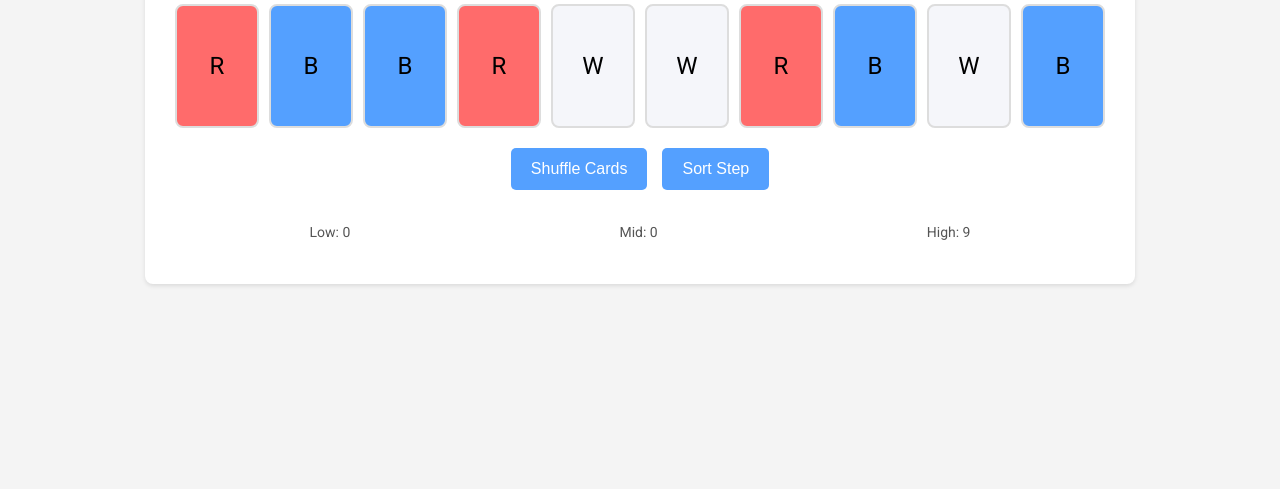
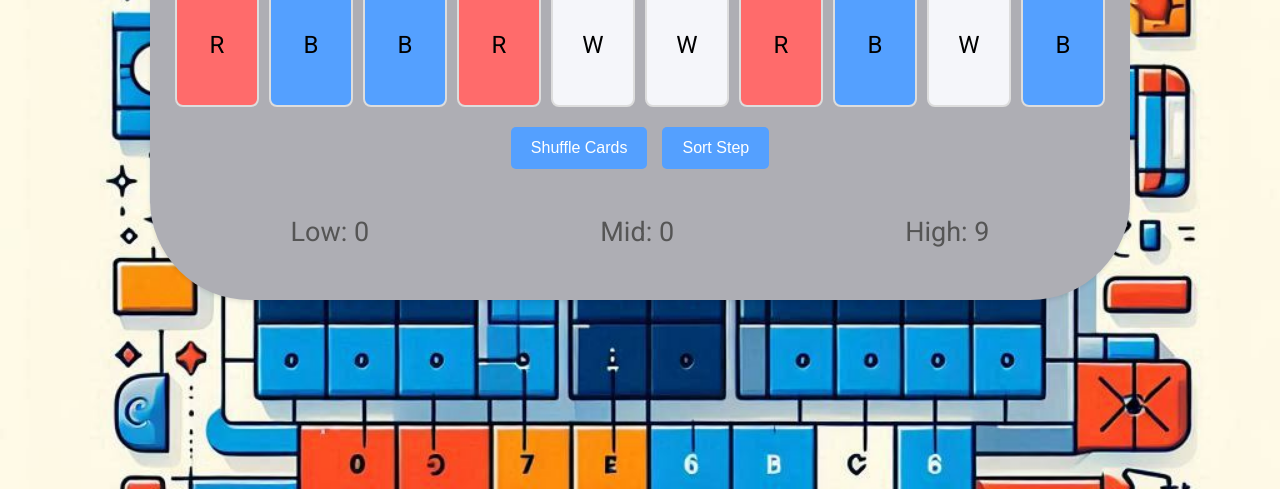
Before and after one commit to L-RexTech/DutchFlagAlorithm, a plain HTML site: page index.html in a window 1280 px wide. Shown: the part 311-800 px from the top of the page. Drawn offline with Linux system fonts and the light colour scheme.

Commit message:
background+fontSize

```diff
--- a/style.css
+++ b/style.css
@@ -4,7 +4,10 @@
 /* General Styles */
 body {
   font-family: 'Roboto', sans-serif;
-  background-color: #f4f4f4;
+  background-image: url('images/Designer.png'); /* Replace with your image path */
+  background-size: cover; /* Ensures the image covers the whole background */
+  background-position: center; /* Centers the image */
+  background-repeat: no-repeat;
   margin: 0;
   padding: 0;
   display: flex;
@@ -14,9 +17,9 @@ body {
 }
 
 .container {
-  background-color: #fff;
-  padding: 30px;
-  border-radius: 8px;
+  background-color: #aeaeb4;
+  padding: 25px;
+  border-radius: 100px;
   box-shadow: 0 2px 4px rgba(0, 0, 0, 0.1);
   text-align: center;
 }
@@ -84,6 +87,6 @@ button:hover {
 #pointerInfo {
   display: flex;
   justify-content: space-around;
-  font-size: 14px;
+  font-size: 27px;
   color: #555;
 }
```
Also changed, not shown: images/Designer.png (added).
